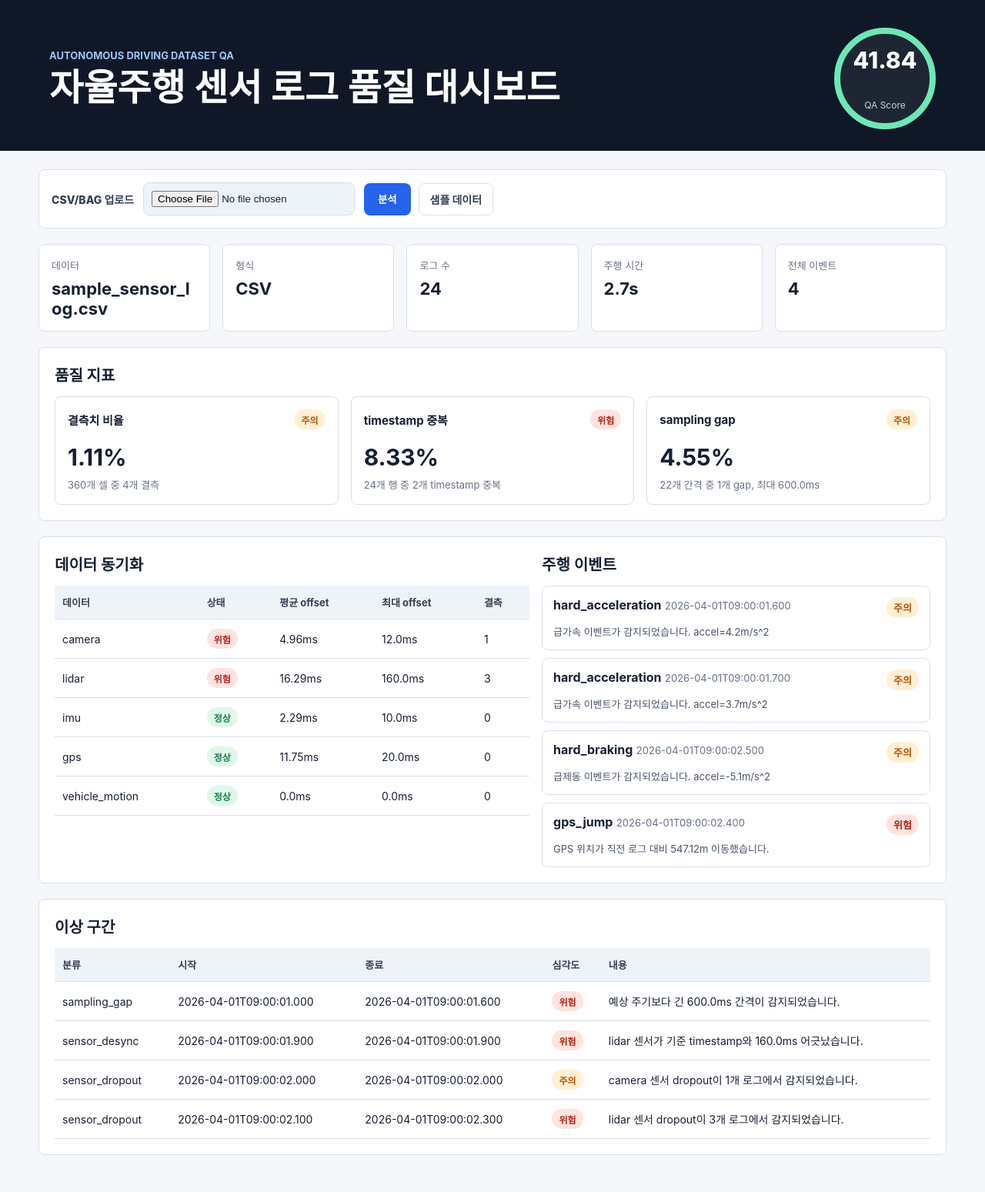
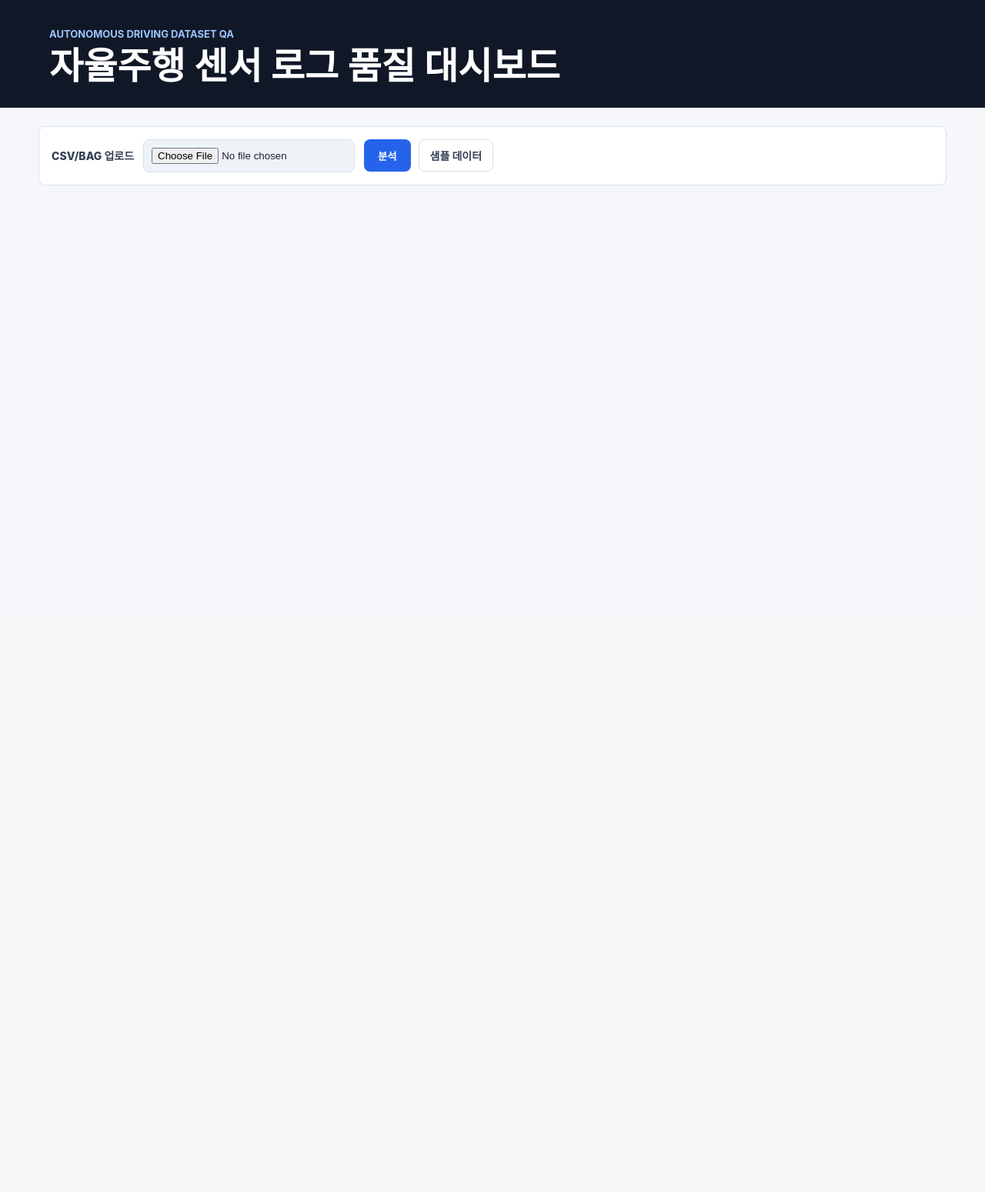
Before and after one commit to Donok53/autodriving_dataset_QA_dashboard, a FastAPI app: page / in a window 1280 px wide. Shown: the whole page at 77% size. After the commit the page ends 241 px from the top, so only its background shows below. Run offline with FastAPI, Linux system fonts and the light colour scheme.

Commit message:
초기 대시보드 샘플 결과 숨김

```diff
--- a/app/main.py
+++ b/app/main.py
@@ -42,6 +42,11 @@ class UploadTooLargeError(ValueError):
 
 @app.get("/")
 def dashboard(request: Request):
+    return _dashboard_response(request)
+
+
+@app.get("/sample")
+def sample_dashboard(request: Request):
     summary = analyze_csv(SAMPLE_DATA_PATH).to_dict()
     return _dashboard_response(request, summary, SAMPLE_DATA_PATH.name)
 
@@ -49,28 +54,24 @@ def dashboard(request: Request):
 @app.post("/upload")
 async def upload_log(request: Request, file: UploadFile = File(...)):
     if not file.filename:
-        summary = analyze_csv(SAMPLE_DATA_PATH).to_dict()
-        return _dashboard_response(request, summary, SAMPLE_DATA_PATH.name, "파일 이름을 확인할 수 없습니다.")
+        return _dashboard_response(request, error="파일 이름을 확인할 수 없습니다.")
 
     suffix = Path(file.filename).suffix.lower()
     if suffix not in {".csv", ".bag"}:
-        summary = analyze_csv(SAMPLE_DATA_PATH).to_dict()
-        return _dashboard_response(request, summary, SAMPLE_DATA_PATH.name, "CSV 또는 BAG 파일만 업로드할 수 있습니다.")
+        return _dashboard_response(request, error="CSV 또는 BAG 파일만 업로드할 수 있습니다.")
 
     if suffix == ".bag":
         return await _analyze_uploaded_bag(request, file)
 
     content = await file.read()
     if not content:
-        summary = analyze_csv(SAMPLE_DATA_PATH).to_dict()
-        return _dashboard_response(request, summary, SAMPLE_DATA_PATH.name, "비어 있는 파일입니다.")
+        return _dashboard_response(request, error="비어 있는 파일입니다.")
 
     try:
         summary = analyze_csv(BytesIO(content)).to_dict()
         return _dashboard_response(request, summary, file.filename)
     except InvalidSensorLogError as exc:
-        summary = analyze_csv(SAMPLE_DATA_PATH).to_dict()
-        return _dashboard_response(request, summary, SAMPLE_DATA_PATH.name, str(exc))
+        return _dashboard_response(request, error=str(exc))
 
 
 @app.get("/health")
@@ -88,8 +89,8 @@ def sample_analysis() -> dict[str, object]:
 
 def _dashboard_response(
     request: Request,
-    summary: dict[str, object],
-    source_name: str,
+    summary: dict[str, object] | None = None,
+    source_name: str | None = None,
     error: str | None = None,
 ):
     return templates.TemplateResponse(
@@ -99,6 +100,7 @@ def _dashboard_response(
             "summary": summary,
             "source_name": source_name,
             "error": error,
+            "has_result": summary is not None,
         },
     )
 
@@ -110,8 +112,7 @@ async def _analyze_uploaded_bag(request: Request, file: UploadFile):
         while chunk := await file.read(UPLOAD_CHUNK_SIZE):
             if total_bytes + len(chunk) > MAX_UPLOAD_BYTES:
                 temp_path.unlink(missing_ok=True)
-                summary = analyze_csv(SAMPLE_DATA_PATH).to_dict()
-                return _dashboard_response(request, summary, SAMPLE_DATA_PATH.name, _upload_too_large_message())
+                return _dashboard_response(request, error=_upload_too_large_message())
             total_bytes += len(chunk)
             temp_file.write(chunk)
 
@@ -119,8 +120,7 @@ async def _analyze_uploaded_bag(request: Request, file: UploadFile):
         summary = analyze_bag(temp_path).to_dict()
         return _dashboard_response(request, summary, file.filename or temp_path.name)
     except InvalidBagFileError as exc:
-        summary = analyze_csv(SAMPLE_DATA_PATH).to_dict()
-        return _dashboard_response(request, summary, SAMPLE_DATA_PATH.name, str(exc))
+        return _dashboard_response(request, error=str(exc))
     finally:
         temp_path.unlink(missing_ok=True)
 
@@ -173,15 +173,13 @@ def get_analysis_job(job_id: str) -> dict[str, object]:
 def analysis_job_result(request: Request, job_id: str):
     job = get_job(job_id)
     if job is None:
-        summary = analyze_csv(SAMPLE_DATA_PATH).to_dict()
-        return _dashboard_response(request, summary, SAMPLE_DATA_PATH.name, "분석 작업을 찾을 수 없습니다.")
+        return _dashboard_response(request, error="분석 작업을 찾을 수 없습니다.")
 
     if job.status == "completed" and job.result is not None:
         return _dashboard_response(request, job.result, job.filename)
 
-    summary = analyze_csv(SAMPLE_DATA_PATH).to_dict()
     error = job.error or f"분석이 아직 완료되지 않았습니다. 현재 단계: {job.stage}"
-    return _dashboard_response(request, summary, SAMPLE_DATA_PATH.name, error)
+    return _dashboard_response(request, error=error)
 
 
 def _filename_from_header(request: Request) -> str | None:
--- a/app/templates/dashboard.html
+++ b/app/templates/dashboard.html
@@ -14,10 +14,12 @@
         <p class="eyebrow">Autonomous Driving Dataset QA</p>
         <h1>자율주행 센서 로그 품질 대시보드</h1>
       </div>
+      {% if has_result %}
       <div class="score-ring" aria-label="quality score">
         <span>{{ summary.quality_score }}</span>
         <small>QA Score</small>
       </div>
+      {% endif %}
     </header>
 
     <main class="layout">
@@ -27,7 +29,7 @@
           <input id="file" name="file" type="file" accept=".csv,.bag" required>
           <div class="upload-actions">
             <button type="submit">분석</button>
-            <a href="/">샘플 데이터</a>
+            <a href="/sample">샘플 데이터</a>
           </div>
         </form>
       </section>
@@ -54,6 +56,11 @@
         <p id="progress-error" class="progress-error" hidden></p>
       </section>
 
+      {% if error %}
+      <section class="alert">{{ error }}</section>
+      {% endif %}
+
+      {% if has_result %}
       <section class="summary-strip" aria-label="summary">
         <article class="stat-card">
           <span>데이터</span>
@@ -76,10 +83,6 @@
           <strong>{{ summary.events | length }}</strong>
         </article>
       </section>
-
-      {% if error %}
-      <section class="alert">{{ error }}</section>
-      {% endif %}
 
       {% if summary.topic_profiles %}
       <section class="panel" data-paginated data-page-size="10">
@@ -227,6 +230,7 @@
         </div>
         <div class="pagination-controls" data-pagination-controls hidden></div>
       </section>
+      {% endif %}
     </main>
   </body>
 </html>
```
Also changed, not shown: tests/test_api.py (+12 -2 lines).
